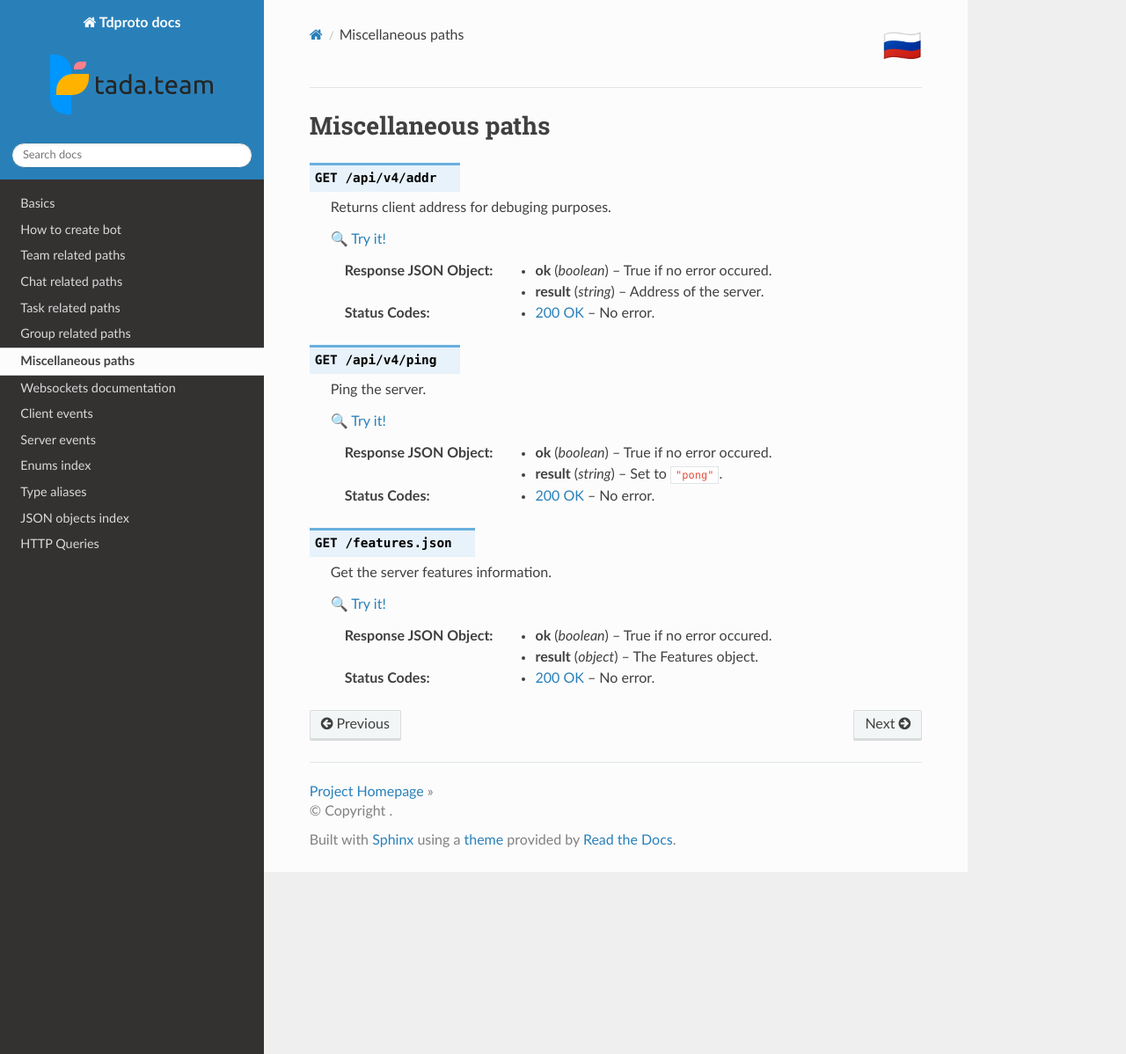
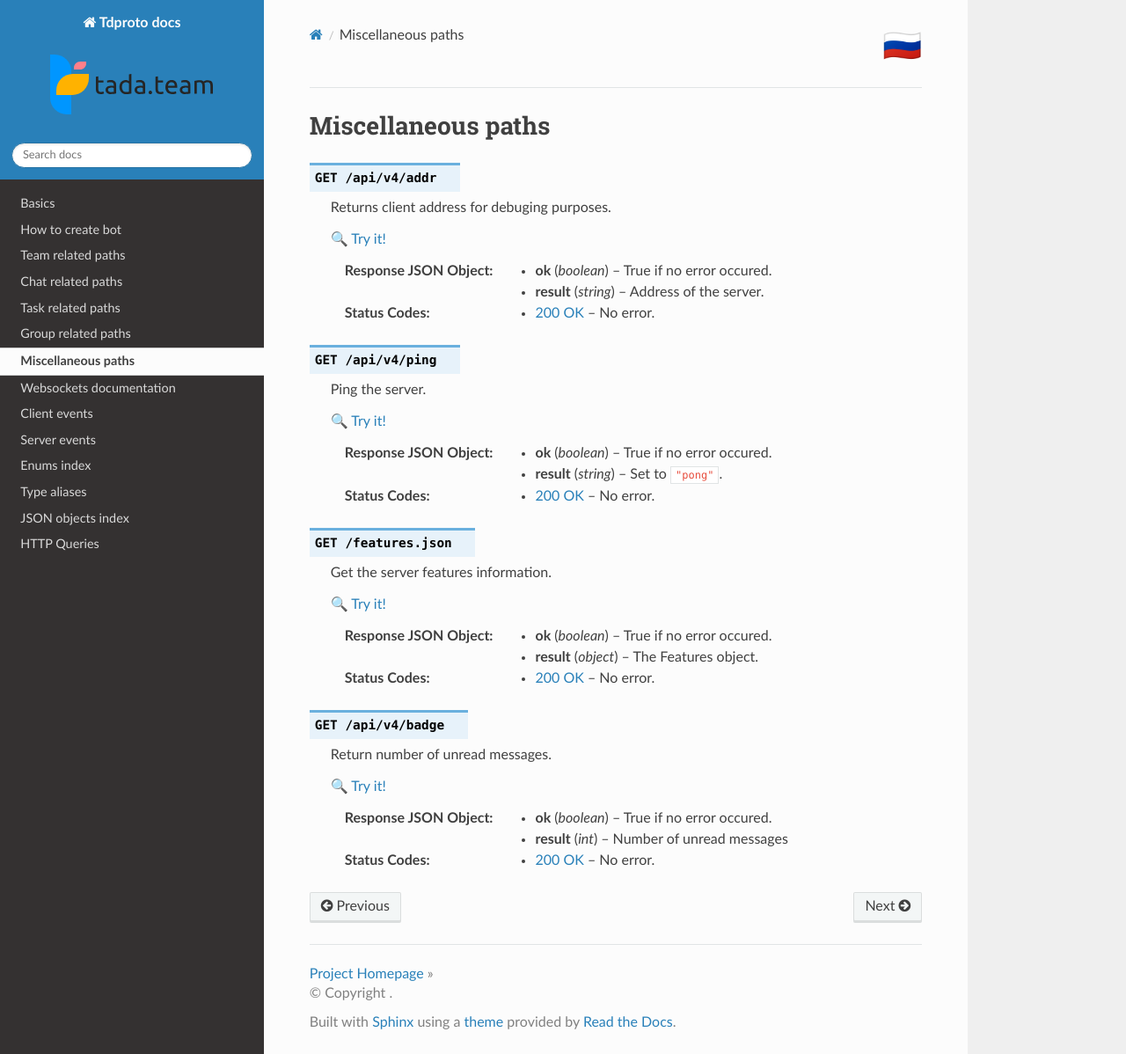
Before and after one commit to tada-team/tdproto-sphinx, a Sphinx documentation site: the page built from docs/misc_paths.rst, in a window 1280 px wide and 1198 px high. Shown: the whole window at 88% size. Built offline with Sphinx 7.4.7 and the Read the Docs theme 2.0.0, drawn with Linux system fonts in a browser that asks for light colours.

Commit message:
Update from upstream

```diff
--- a/docs/misc_paths.rst
+++ b/docs/misc_paths.rst
@@ -30,3 +30,13 @@ Miscellaneous paths
   :resjson boolean ok: True if no error occured.
   :resjson object result: The :tdproto:ref:`Features` object.
   :status 200: No error.
+
+.. http:get:: /api/v4/badge
+
+  Return number of unread messages.
+
+  `🔍 Try it! <https://tada-team.github.io/td-swagger-ui/#/default/get_api_v4_badge>`__
+
+  :resjson boolean ok: True if no error occured.
+  :resjson int result: Number of unread messages
+  :status 200: No error.
```
Also changed, not shown: 5 other files.
